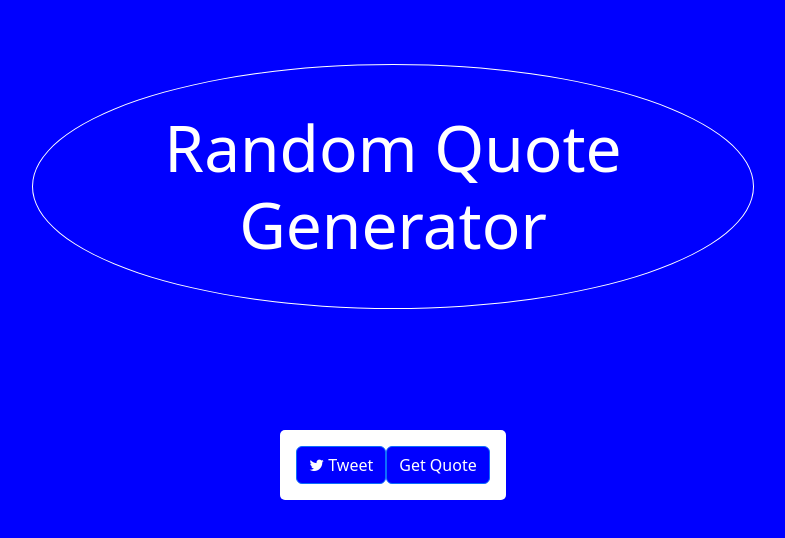
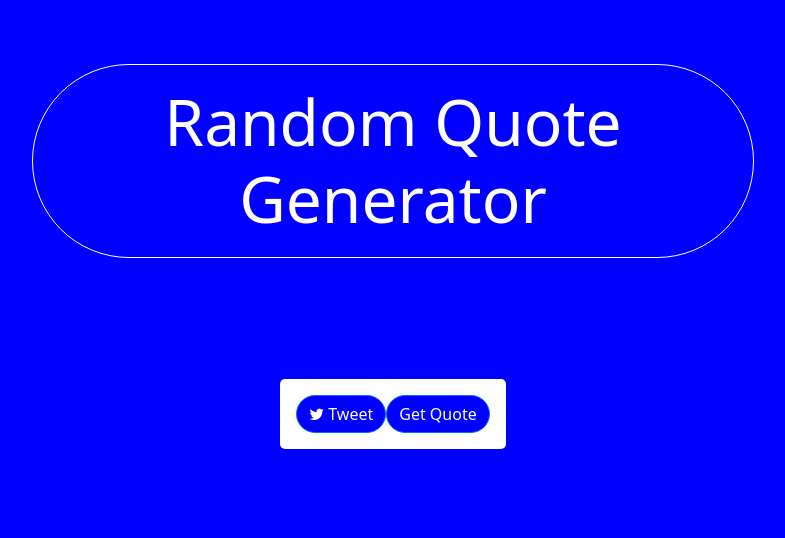
Before and after one commit to jonathanwrees1/react-quote, a React (Create React App) app: page / in a window 1280 px wide. Shown: the top 538 px of the page, without its empty margins (247-1032 px from the left). Built offline with nearby package versions, Linux system fonts and the light colour scheme; no server answers.

Commit message:
Changed Buttoon Styles

```diff
--- a/src/QuoteView.css
+++ b/src/QuoteView.css
@@ -6,8 +6,8 @@
   margin-top:1em;
   color:white;
   border: white solid 1px;
-  border-radius:50%;
-  padding: .7em;
+  border-radius:2em;
+  padding: .3em;
 
 
 }
@@ -71,5 +71,9 @@ cite {
 }
 
 #new-quote {
+  border-radius:2em;
   float: right;
 }
+#tweet-quote{
+  border-radius:2em;
+}
```
